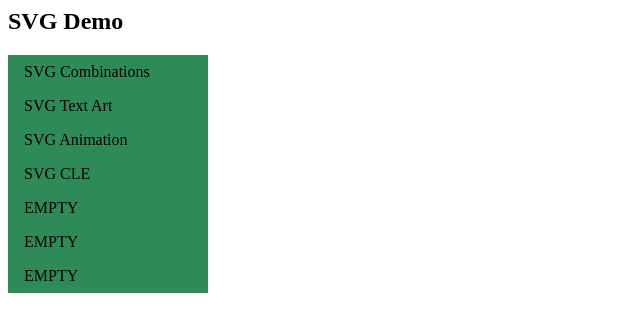
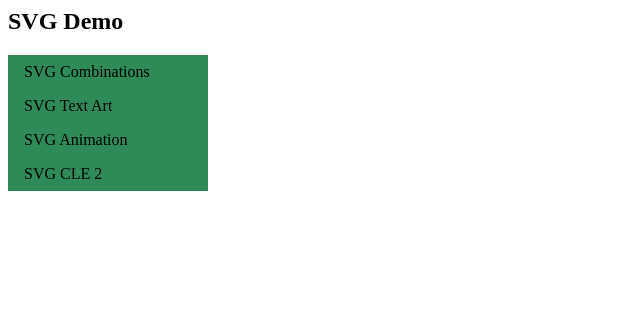
Before and after one commit to zygarde1023/myschoolportfolio, a PHP site: page /svg/index.php in a window 1280 px wide. Shown: the top 332 px of the page, without its empty margins (0-640 px from the left). Run offline with PHP 8.4, Linux system fonts and the light colour scheme.

Commit message:
Update templatesvg.php

```diff
--- a/itl303/svg/templatesvg.php
+++ b/itl303/svg/templatesvg.php
@@ -41,10 +41,7 @@ li a:hover {
             <li><a href="index.php?view=svg&demo=svgcom">SVG Combinations</a></li>
             <li><a href="index.php?view=svg&demo=svgtxt">SVG Text Art</a></li>
             <li><a href="index.php?view=svg&demo=svgamt">SVG Animation</a></li>
-            <li><a href="index.php?view=svg&demo=svgcle">SVG CLE</a></li>
-            <li><a href="#">EMPTY</a></li>
-            <li><a href="#">EMPTY</a></li>
-            <li><a href="#">EMPTY</a></li>
+            <li><a href="index.php?view=svg&demo=svgcle">SVG CLE 2</a></li>
         </ul>
     </div>
     <div class="con">
```
